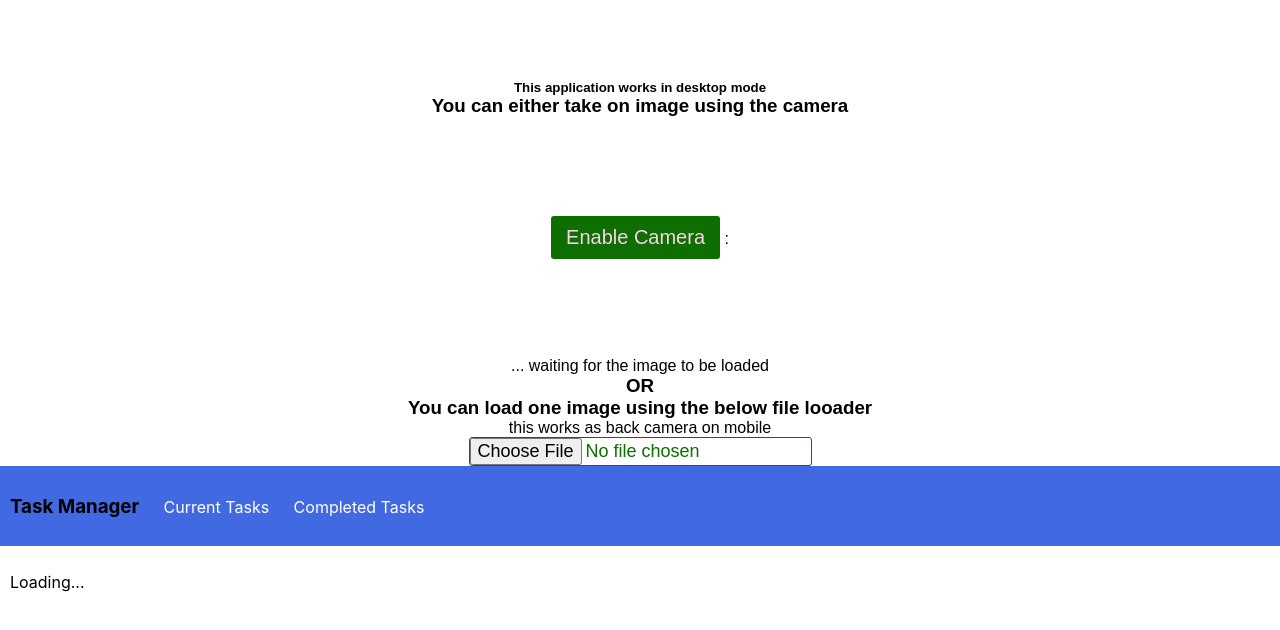
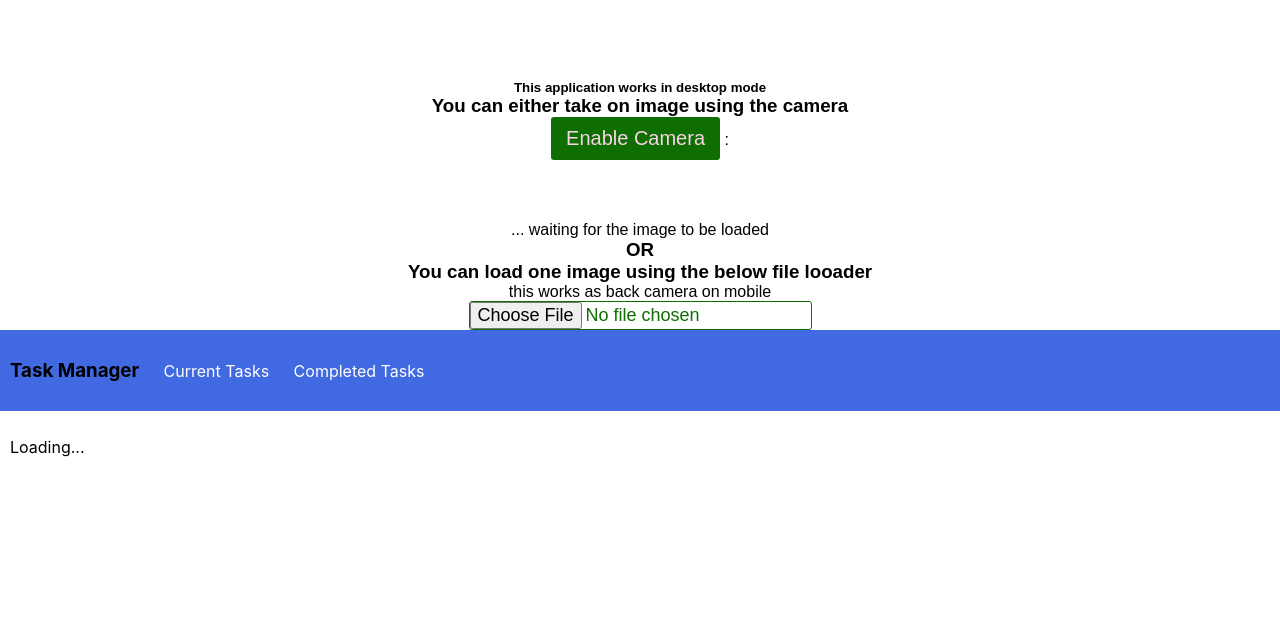
Before and after one commit to alexbran8/react-tensorflow-wall-project, a React (Create React App) app: page / in a window 1280 px wide. Shown: the top 630 px of the page. Built offline with nearby package versions, Linux system fonts and the light colour scheme; a web font is replaced by a local one.

Commit message:
centered camera-container

```diff
--- a/src/components/Home.css
+++ b/src/components/Home.css
@@ -145,14 +145,48 @@
     display: none;
   }
   .home-container .container .text {
-    width: 100%;
+    /* width: 100%; */
     /* padding: 80px 20px; */
   }
 }
 
 .container .camera-container {
   /* border: 1px solid red; */
-  min-height: 30vh;
-  display: grid;
+  /* min-height: 30vh;
+  display: grid; */
   placecontent: center;
+
+  max-inline-size: 100%;
+  block-size: auto;
+  aspect-ratio: 2/1;
+  object-fit: contain;
 }
+
+
+
+// responsive web design
+
+@media (max-width: 359px) {
+  .container .camera-container {
+    width: 45%;
+  }
+}
+
+
+ @media (min-width: 360px) {
+  .container .camera-container {
+    width: 45%;
+  }
+}
+
+@media (min-width: 500px) {
+  .container .camera-container {
+    width: 45%;
+  }
+}
+
+@media (min-width: 700px) {
+  .container .camera-container {
+    width: 45%;
+  }
+}
```
